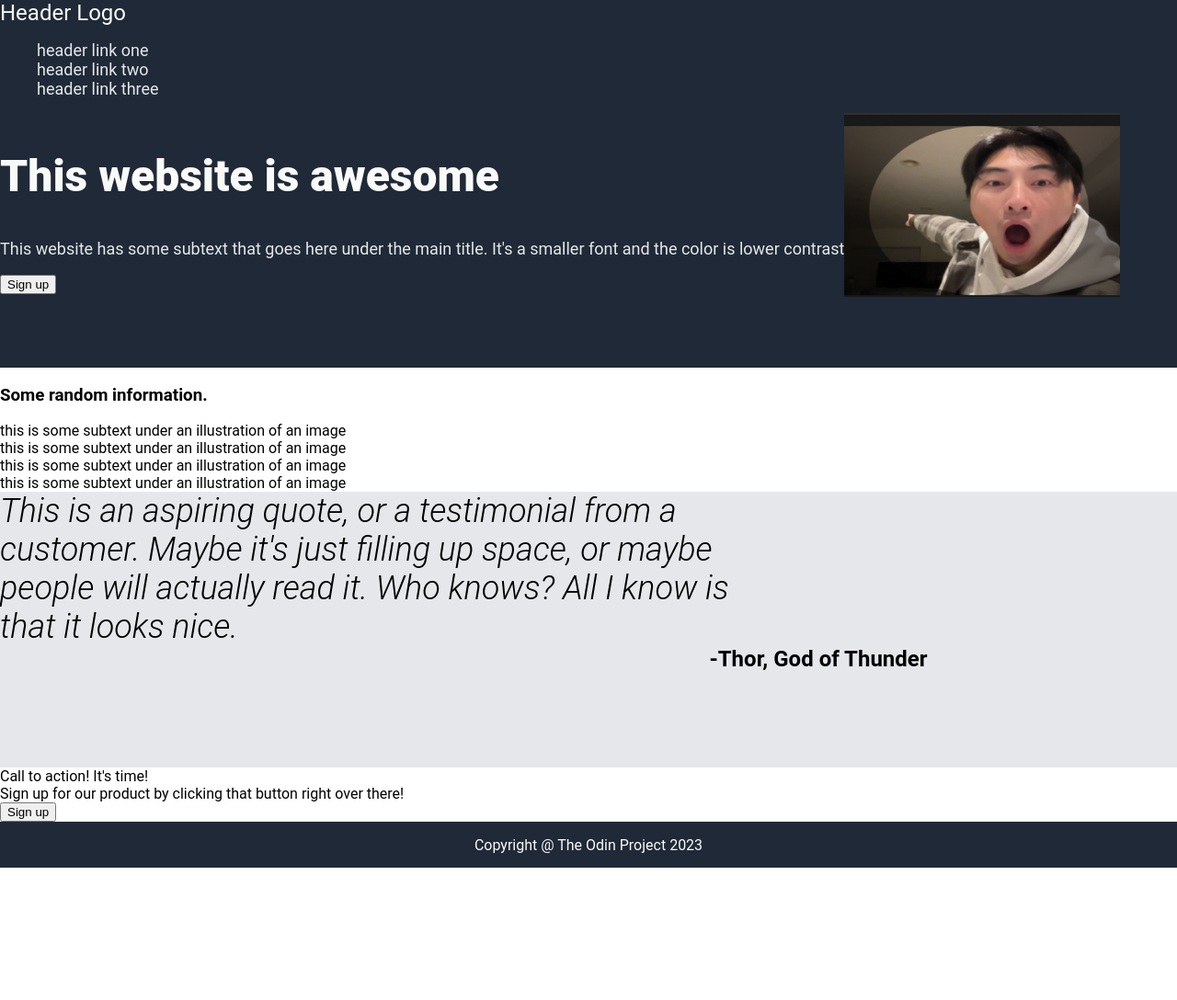
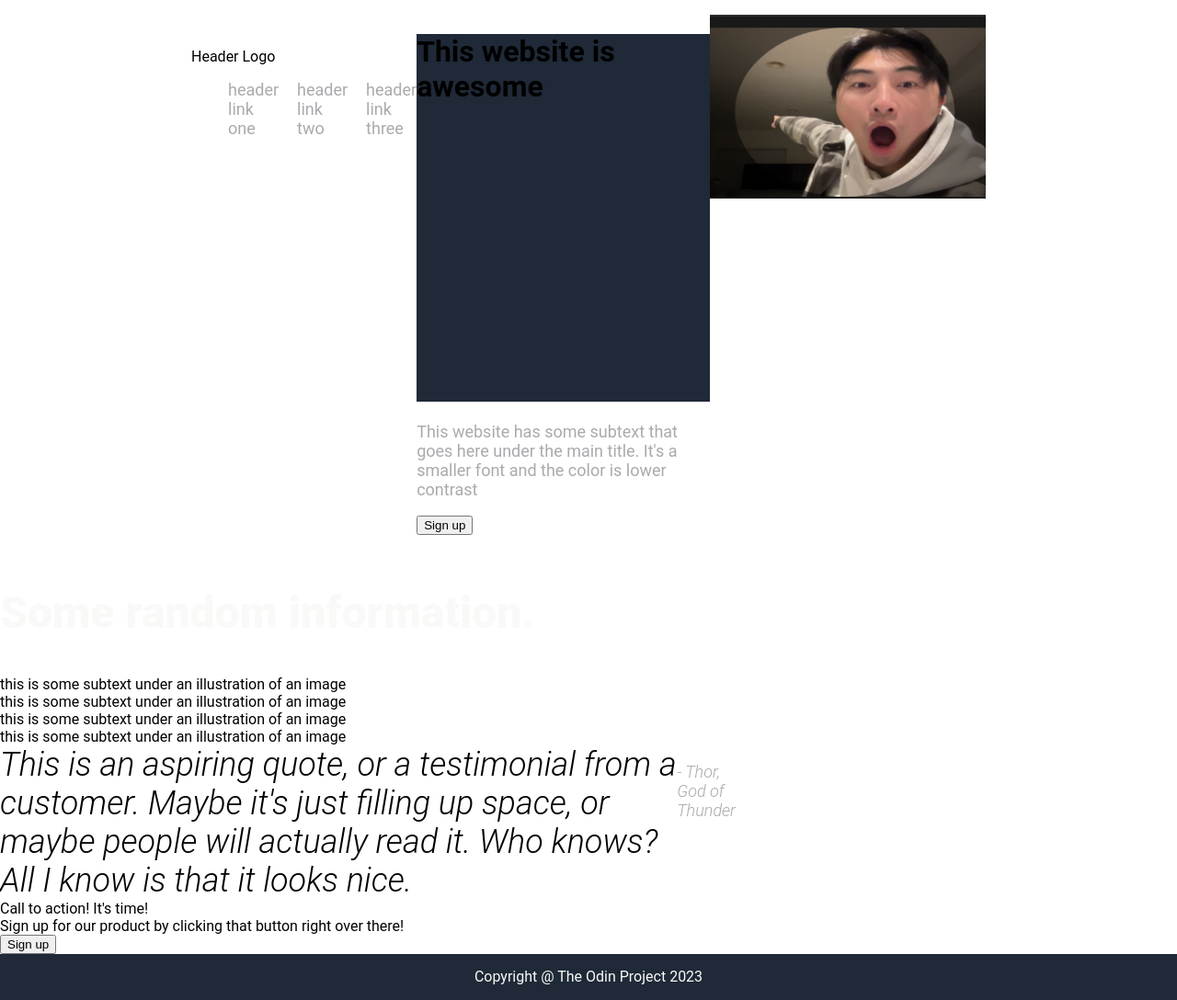
Before and after one commit to Zeweii/TOP-Landing-Page, a plain HTML site: page index.html in a window 1280 px wide. Shown: the whole page at 92% size. Before the commit the page ends 944 px from the top, so only its background shows below. Drawn offline with Linux system fonts and the light colour scheme.

Commit message:
added header, ul css

```diff
--- a/index.html
+++ b/index.html
@@ -8,9 +8,10 @@
     <title>Landing Page</title>
 </head>
 <body>
-    <div class="hero">
+
         <header>
-            <div class="header-logo">
+            <div class="nav">
+                <div class="left">
                     Header Logo
                 </div>
                 <div class="right">
@@ -20,51 +21,53 @@
                         <li>header link three</li>
                     </ul>
                 </div>
-        </header>
+            </div>
+
             <div class="content">
-            <div class="text">
-                <h2>This website is awesome</h2>
-                <p>This website has some subtext that goes here under the main title.
+                <div class="left">
+                    <h1 class="hero">This website is awesome</h1>
+                    <p class="secondary">This website has some subtext that goes here under the main title.
                         It's a smaller font and the color is lower contrast
                     </p>
                     <button> Sign up </button>
                 </div>
-            <div class="image">
+                <div class="right">
                     <img src="me.png">
                 </div>
+            </div>
+        </header>
 
-        </div>
-    </div>
-
-    <div class="random-info">
-        <h3>Some random information.</h3>
-        <div class="cube-section">
+    <main>
+        <h2>Some random information.</h2>
+        <div class="card-container">
+            <div class="card">
                 <div class="cube"></div>
                 this is some subtext under an illustration of an image
             </div>
-        <div class="cube-section">
+            <div class="card">
                 <div class="cube"></div>
                 this is some subtext under an illustration of an image
             </div>
-        <div class="cube-section">
+            <div class="card">
                 <div class="cube"></div>
                 this is some subtext under an illustration of an image
             </div>
-        <div class="cube-section">
+            <div class="card">
                 <div class="cube"></div>
                 this is some subtext under an illustration of an image
             </div>
         </div>
+    </main>
 
-    <div class="quote-info">
     <div class="quote">
+        <em>
             This is an aspiring quote, or a testimonial from a customer.
             Maybe it's just filling up space, or maybe people will actually read it.
             Who knows? All I know is that it looks nice.
-        </div>
-        <div class="person">
-            -Thor, God of Thunder
-        </div>
+        </em>
+        <p>
+            - Thor, God of Thunder
+        </p>
     </div>
 
     <div class="signup-bottom">
--- a/style.css
+++ b/style.css
@@ -12,6 +12,18 @@
 body {
     margin: 0;
     font-family: 'Roboto', sans-serif;
+}
+
+header {
+    display: flex;
+    justify-content: space-between;
+    align-items: baseline;
+    padding: 1em 13em;
+}
+
+ul {
+    display: flex;
+    gap: 20px;
 }
 
 .header-logo {
@@ -51,8 +63,12 @@ h2 {
     font-weight: 800;
 }
 
+p, li {
+    color: #a5a6a9f3;
+}
+
 p {
-    color: #E5E7EB;
+
     font-size: 18px;
 }
 
```
Lines whose indentation alone changed are shown as unchanged.
